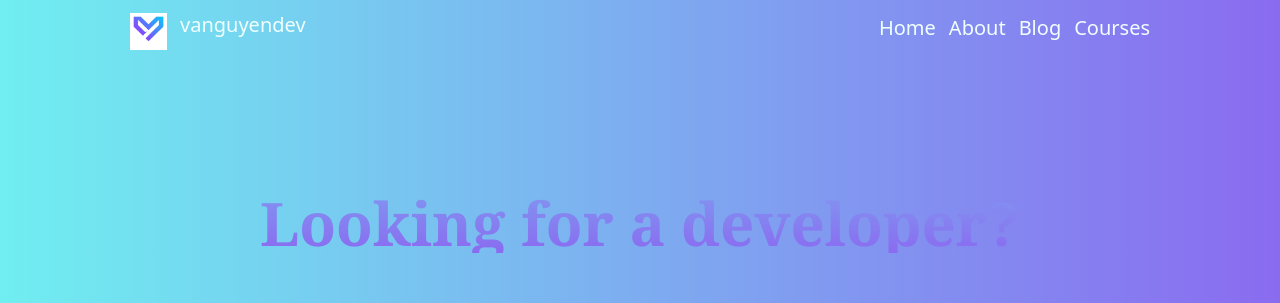
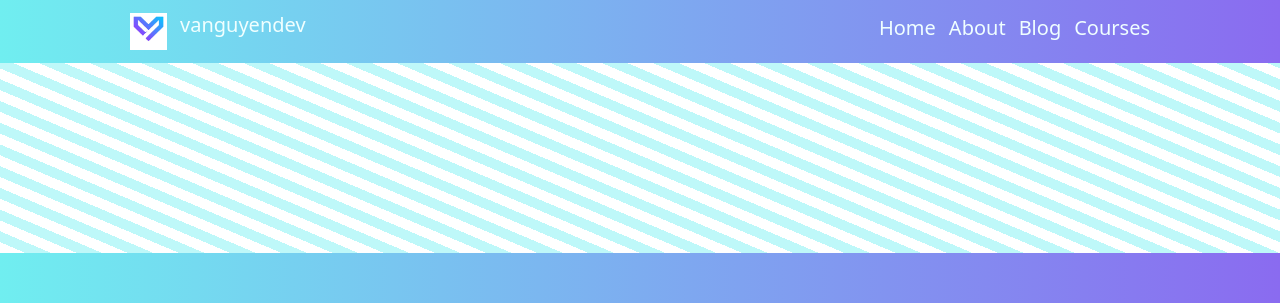
Before and after one commit to vanguyen333/mysiteO, a React (Vite) app: page / in a window 1280 px wide. Shown: the top 303 px of the page. Built offline with nearby package versions, Linux system fonts and the light colour scheme.

Commit message:
edit sth

```diff
--- a/src/pages/about.css
+++ b/src/pages/about.css
@@ -3,6 +3,13 @@
   background: -webkit-linear-gradient(#70eef0, #8a6bf0);
   -webkit-background-clip: text;
   -webkit-text-fill-color: transparent;
+  background: repeating-linear-gradient(
+    23deg,
+    #ffffff,
+    #ffffff 10px,
+    #bef8f9 10px,
+    #bef8f9 20px
+  );
 }
 .content {
   background: repeating-linear-gradient(
```
